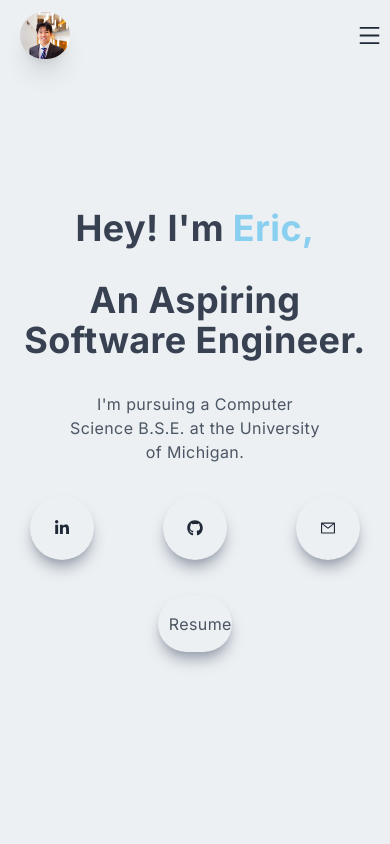
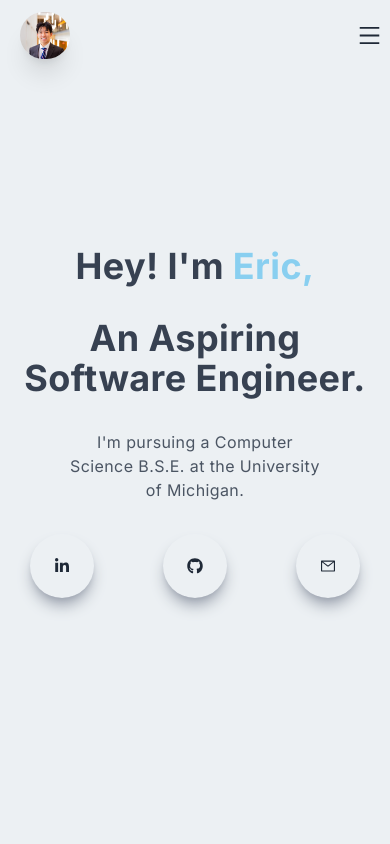
Before and after one commit to ericzhao16/Personal-Website, a Next.js app: page / in a window 390 px wide. Shown: the top 844 px of the page. Built offline with nearby package versions, Linux system fonts and the light colour scheme.

Commit message:
Style changes

```diff
--- a/components/Main.jsx
+++ b/components/Main.jsx
@@ -23,12 +23,9 @@ const Main = () => {
                         <Link href='mailto:zhaoeric@umich.edu' target='_blank' rel='noopener noreferrer'><AiOutlineMail /></Link>
                     </div>
                 </div>
-                <div className='mt-5 w-auto rounded-full shadow-lg shadow-gray-400 p-0 max-w-[20%] cursor-pointer hover:scale-105 ease-in duration-300 items-center mx-auto flex'>
-                    <Link className='py-4 text-gray-600 max-w-[70%] m-auto' href='https://drive.google.com/drive/folders/1jWBf5vUHnzfSPnwvJ-XPMqku6QqmmF7d?usp=sharing' target='_blank'>
-                        <p className='text-center'>Resume</p>
-                    </Link>
+                <div className='hidden md:flex items-center mt-5 rounded-full shadow-lg shadow-gray-400 p-0 max-w-[15%] cursor-pointer hover:scale-105 ease-in duration-300 mx-auto'>
+                    <Link className='py-4 text-gray-600 max-w-[70%] m-auto' href='https://drive.google.com/drive/folders/1jWBf5vUHnzfSPnwvJ-XPMqku6QqmmF7d?usp=sharing' target='_blank'><p className='text-center'>Resume</p></Link>
                 </div>
-
             </div>
         </div>
     </div>
```
